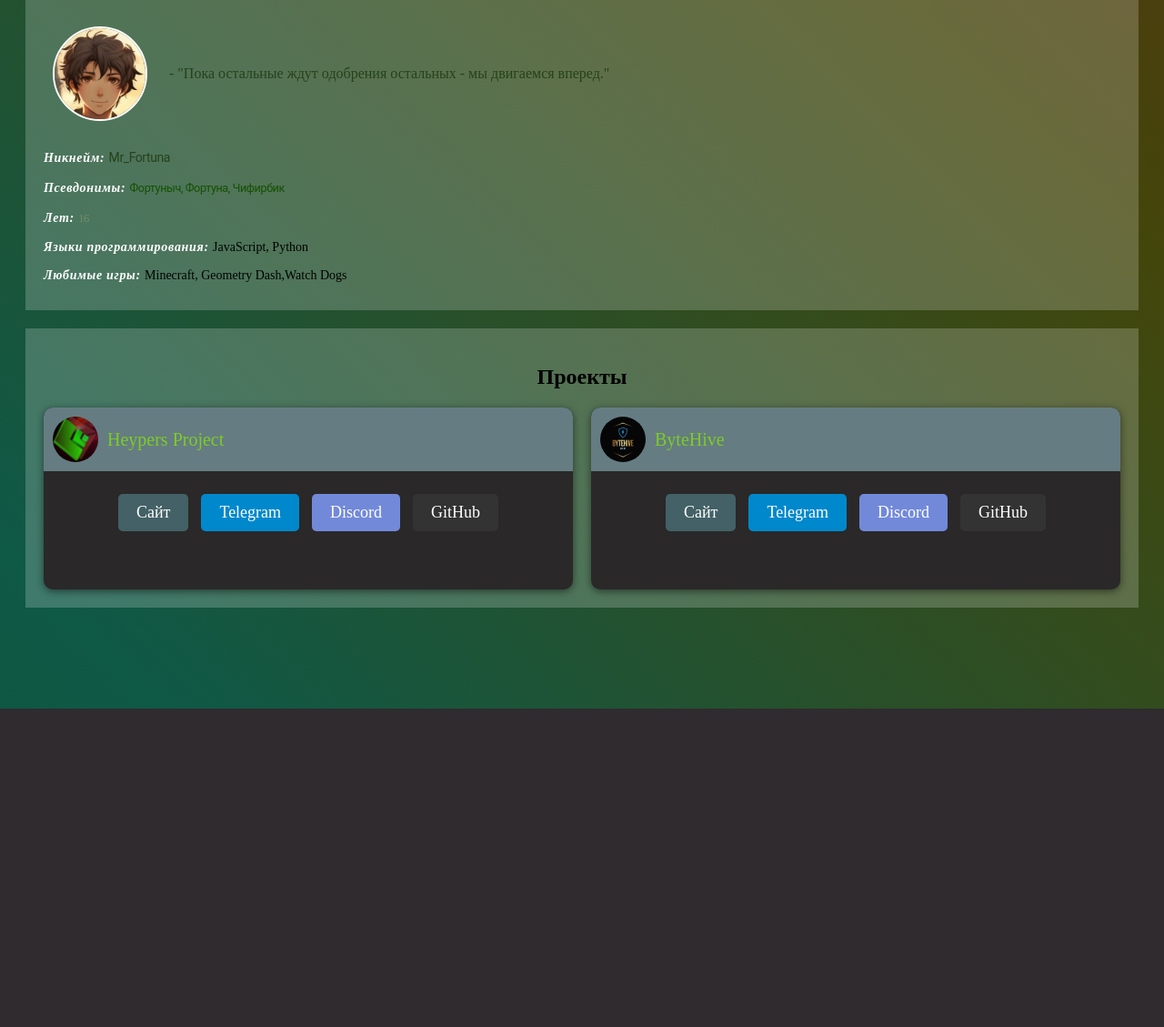
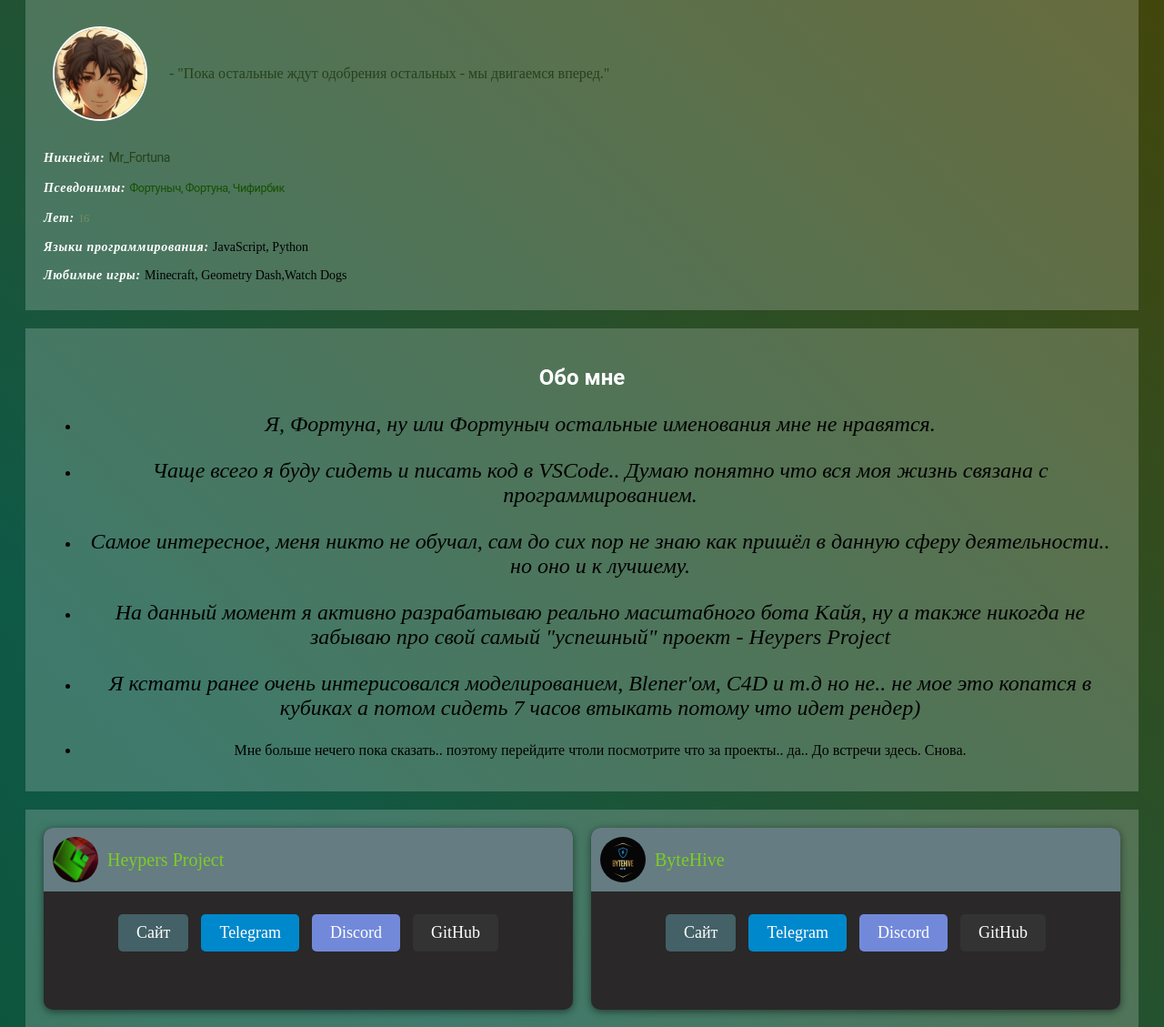
Before and after one commit to mrf0rtuna4/mrf0rtuna4.github.io, a PHP site: page / in a window 1280 px wide. Shown: the part 21-1150 px from the top of the page at 91% size. Before the commit the page ends 800 px from the top, so only its background shows below. Run offline with PHP 8.4, Linux system fonts and the light colour scheme.

Commit message:
добавил инфу о себе, не благодори новичок @helaney

```diff
--- a/assets/css/index.css
+++ b/assets/css/index.css
@@ -133,6 +133,33 @@ body {
   font-size: 14px;
 }
 
+.lyric-about {
+  padding: 20px;
+  text-align: center;
+  background-color: rgba(255, 255, 255, 0.2);
+  margin: 20px;
+}
+
+.lyric-about h2 {
+  font-weight: bold;
+  font-family: 'Roboto', sans-serif;
+  color: #fff;
+}
+
+.lyric-about .content {
+  line-height: 30px;
+  max-width: 60%;
+  margin: auto;
+  font-size: 14px;
+  color: #fff;
+}
+
+.lyric-about p {
+  font-family: 'Times New Roman', Times, serif;
+  font-style: italic;
+  font-size: 24px;
+}
+
 
 .projects {
   padding: 20px;
--- a/index.html
+++ b/index.html
@@ -37,9 +37,31 @@
         </div>
     </div>
     </div>
+    <div class="lyric-about">
+        <h2>Обо мне</h2>
+        <ul>
+            <li>
+                <p>Я, Фортуна, ну или Фортуныч остальные именования мне не нравятся.<p>
+            </li>
+            <li>
+                <p>Чаще всего я буду сидеть и писать код в VSCode.. Думаю понятно что вся моя жизнь связана с программированием.</p>
+            </li>
+            <li>
+                <p>Самое интересное, меня никто не обучал, сам до сих пор не знаю как пришёл в данную сферу деятельности.. но оно и к лучшему.</p>
+            </li>
+            <li>
+                <p>На данный момент я активно разрабатываю реально масштабного бота Кайя, ну а также никогда не забываю про свой самый "успешный" проект - Heypers Project</p>
+            </li>
+            <li>
+                <p>Я кстати ранее очень интерисовался моделированием, Blener'ом, C4D и т.д но не.. не мое это копатся в кубиках а потом сидеть 7 часов втыкать потому что идет рендер) </p>
+            </li>
+            <li>
+                Мне больше нечего пока сказать.. поэтому перейдите чтоли посмотрите что за проекты.. да.. До встречи здесь. Снова.
+            </li>
+        </ul>
 
+    </div>
     <div class="projects">
-        <h2>Проекты</h2>
         <div class="expandable-content" id="projects-content">
             <div class="projects-wrapper">
                 <div class="animate__animated animate__fadeInUp card">
@@ -67,11 +89,11 @@
 
                             <a href="https://bytehive-dev.github.io/" class="web-button">Сайт</a>
 
-                            <a href="https://t.me/yourtelegramchannel" class="telegram-button">Telegram</a>
+                            <a href="https://t.me/bytehive" class="telegram-button">Telegram</a>
 
-                            <a href="https://discord.gg/yourdiscordserver" class="discord-button">Discord</a>
+                            <a href="https://discord.gg/SYbjxfehSn" class="discord-button">Discord</a>
 
-                            <a href="https://github.com/yourgithubprofile" class="github-button">GitHub</a>
+                            <a href="https://github.com/bytehive-dev" class="github-button">GitHub</a>
                         </div>
                     </div>
                 </div>
```
